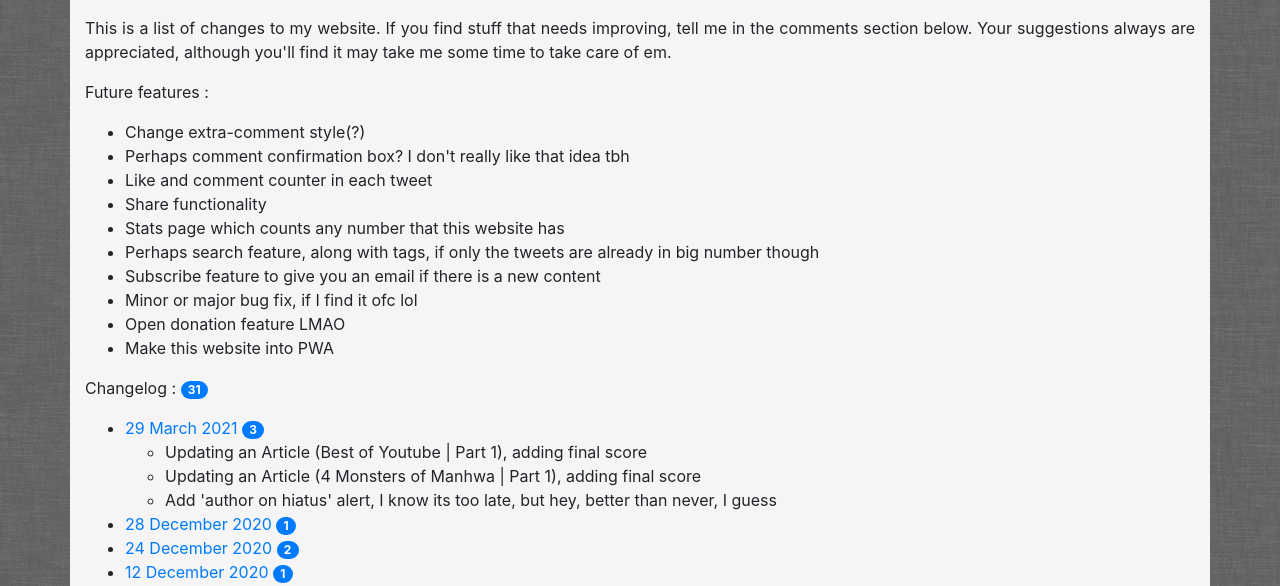
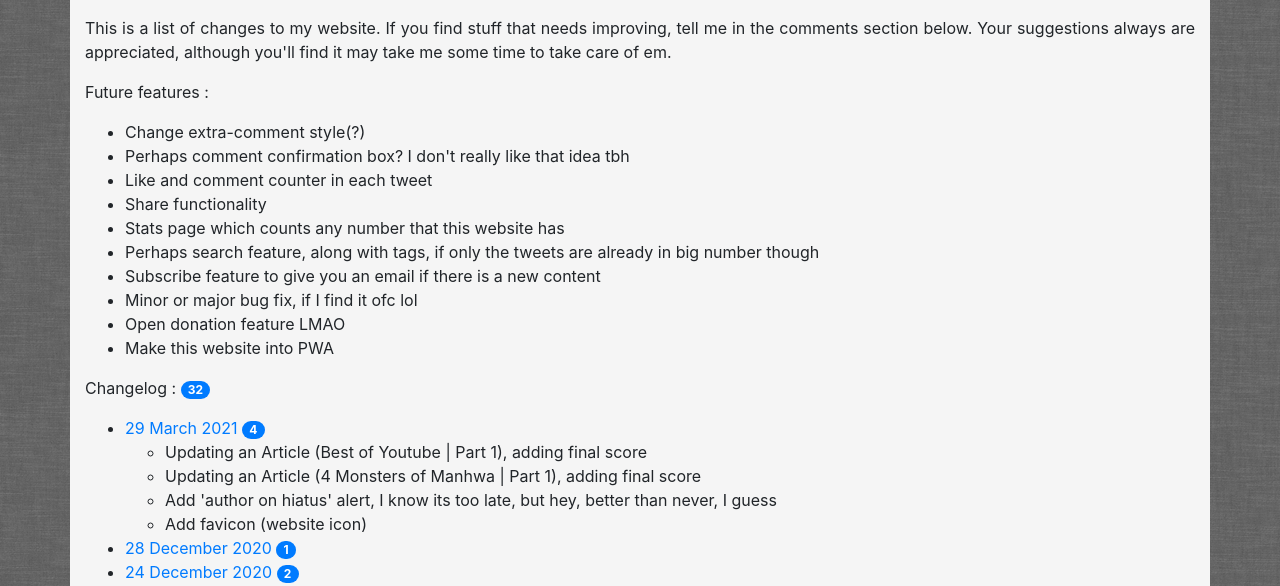
Before and after one commit to GantGanz/Elegant-s-Box, a plain HTML site: page Elegant's Twittard/public/changelog.html in a window 1280 px wide. Both pictures are taken after a click on the button "29 March 2021". Shown: the part 209-795 px from the top of the page. Drawn offline with nearby package versions, Linux system fonts and the light colour scheme; no server answers.

Commit message:
final 29

```diff
--- a/Elegant's Twittard/public/changelog.html
+++ b/Elegant's Twittard/public/changelog.html
@@ -61,20 +61,21 @@
             <li>Open donation feature LMAO</li>
             <li>Make this website into PWA</li>
         </ul>
-        <p>Changelog : <span class="badge badge-primary badge-pill">31</span></p>
+        <p>Changelog : <span class="badge badge-primary badge-pill">32</span></p>
         <ul>
             <li>
                 <a data-toggle="collapse" href="#collapse29Mar21" role="button" aria-expanded="false"
                     aria-controls="collapseExample">
                     29 March 2021
                 </a>
-                <span class="badge badge-primary badge-pill">3</span>
+                <span class="badge badge-primary badge-pill">4</span>
             </li>
             <div class="collapse" id="collapse29Mar21">
                 <ul>
                     <li>Updating an Article (Best of Youtube | Part 1), adding final score</li>
                     <li>Updating an Article (4 Monsters of Manhwa | Part 1), adding final score</li>
                     <li>Add 'author on hiatus' alert, I know its too late, but hey, better than never, I guess</li>
+                    <li>Add favicon (website icon)</li>
                 </ul>
             </div>
             <li>
```
